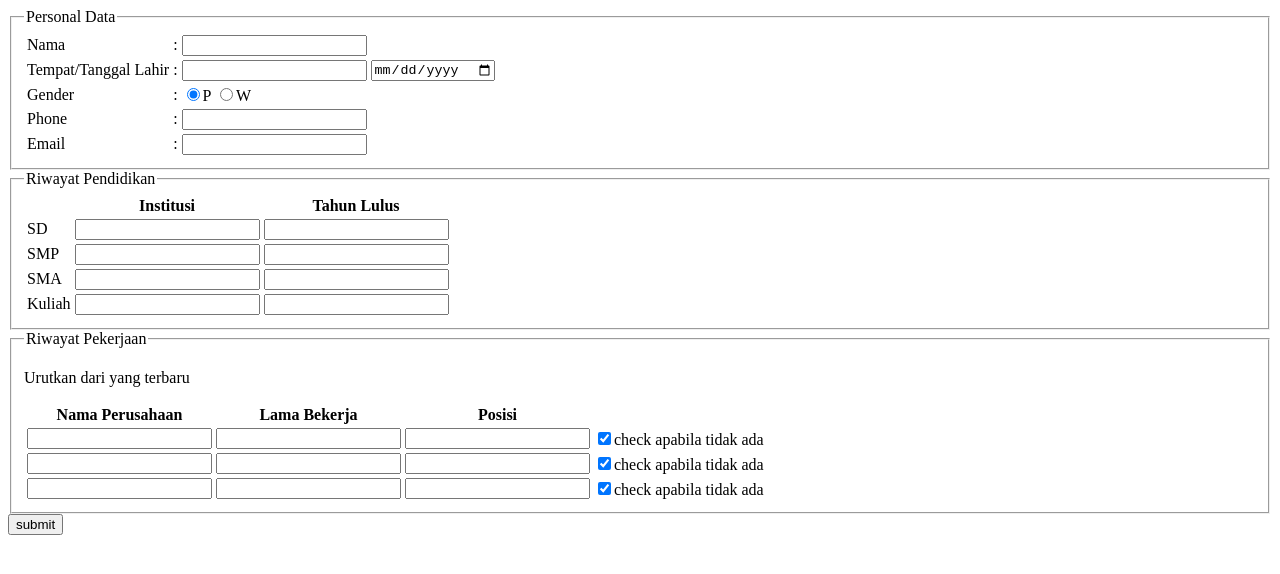
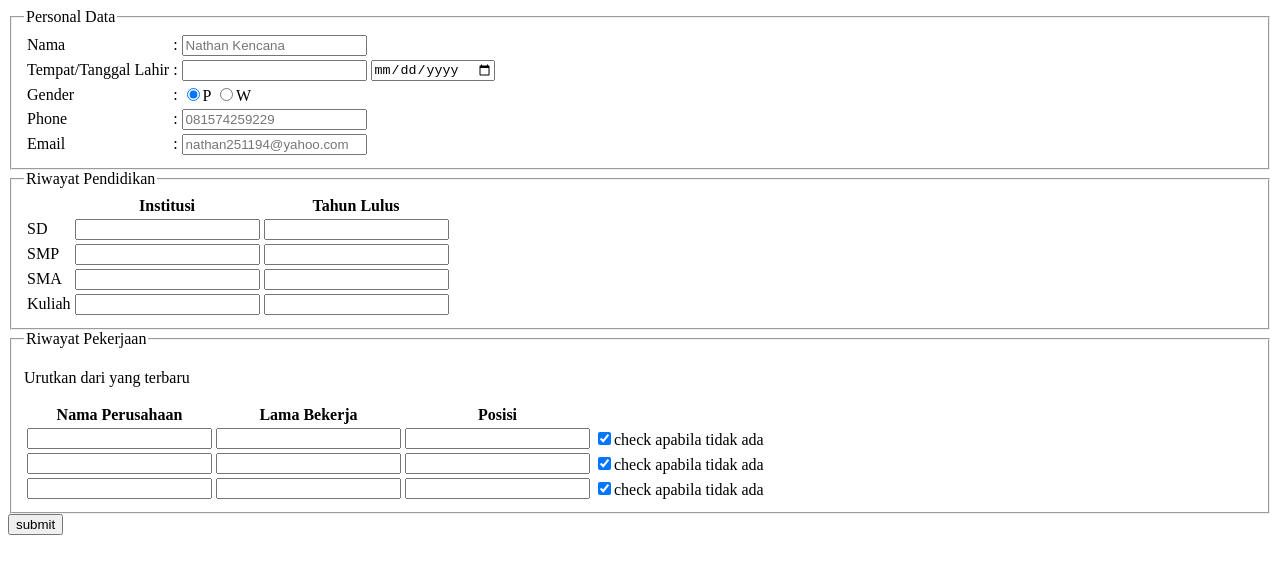
Before and after one commit to NathanKencana/NathanKencana.github.io, a plain HTML site: page index.html in a window 1280 px wide. Drawn offline with Linux system fonts and the light colour scheme.

Commit message:
Update index.html

```diff
--- a/index.html
+++ b/index.html
@@ -10,13 +10,13 @@
             <tr>
                 <td><label for="nama">Nama</label></td>
                 <td>:</td>
-                <td><input type="text" name="nama" id="nama" required></td>
+                <td><input type="text" name="nama" id="nama" required placeholder="Nathan Kencana"></td>
             </tr>
             <tr>
                 <td><label for="ttl">Tempat/Tanggal Lahir</label></td>
                 <td>:</td>
                 <td><input type="text" id="tempat"></td>
-                <td><input type="date" id="tanggal"></td>
+                <td><input type="date" id="tanggal" placeholder="25-Nov-1994"></td>
             </tr>
             <tr>
                 <td><label for="gender">Gender</label></td>
@@ -26,12 +26,12 @@
             <tr>
                 <td><label for="phone">Phone</label></td>
                 <td>:</td>
-                <td><input type="number" id="phone" ></td>
+                <td><input type="number" id="phone" placeholder="081574259229"></td>
             </tr>
             <tr>
                 <td><label for="email">Email</label></td>
                 <td>:</td>
-                <td><input type="email" id="email" ></td>
+                <td><input type="email" id="email" placeholder="nathan251194@yahoo.com"></td>
             </tr>
         </table>
     </fieldset>
```
